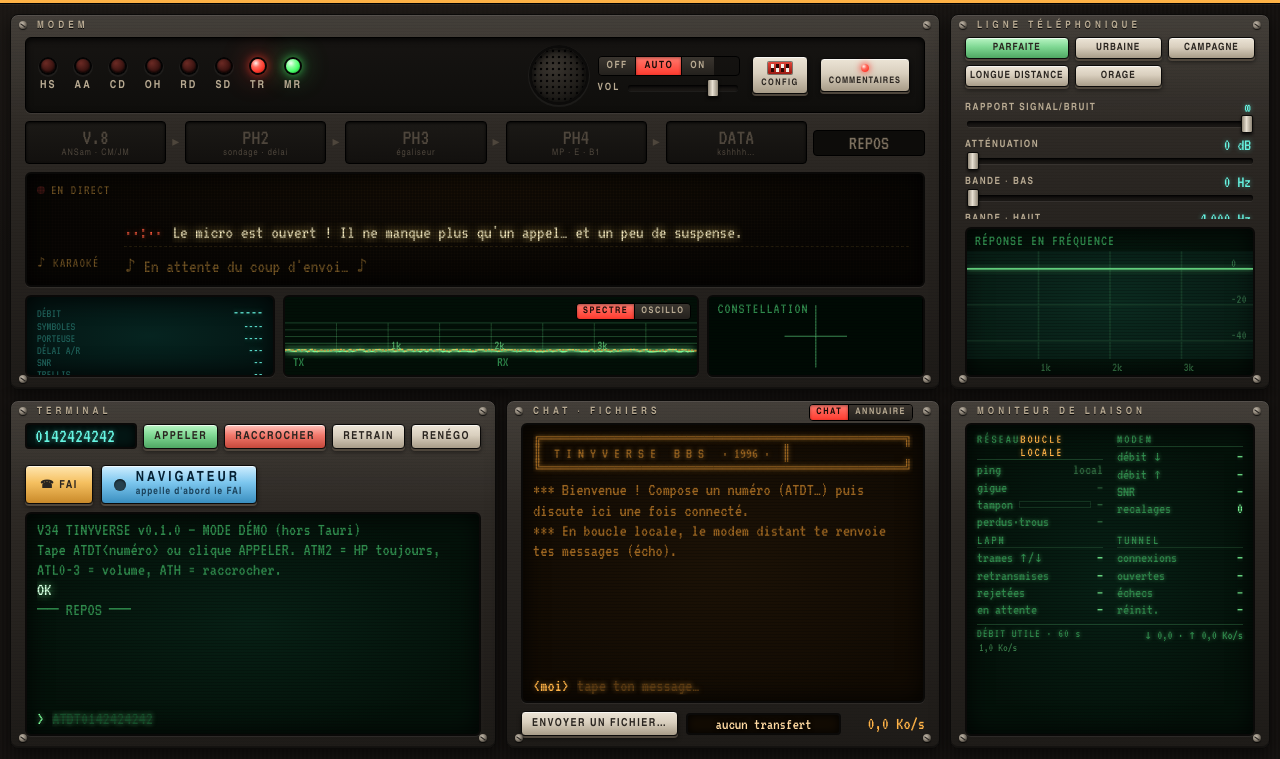
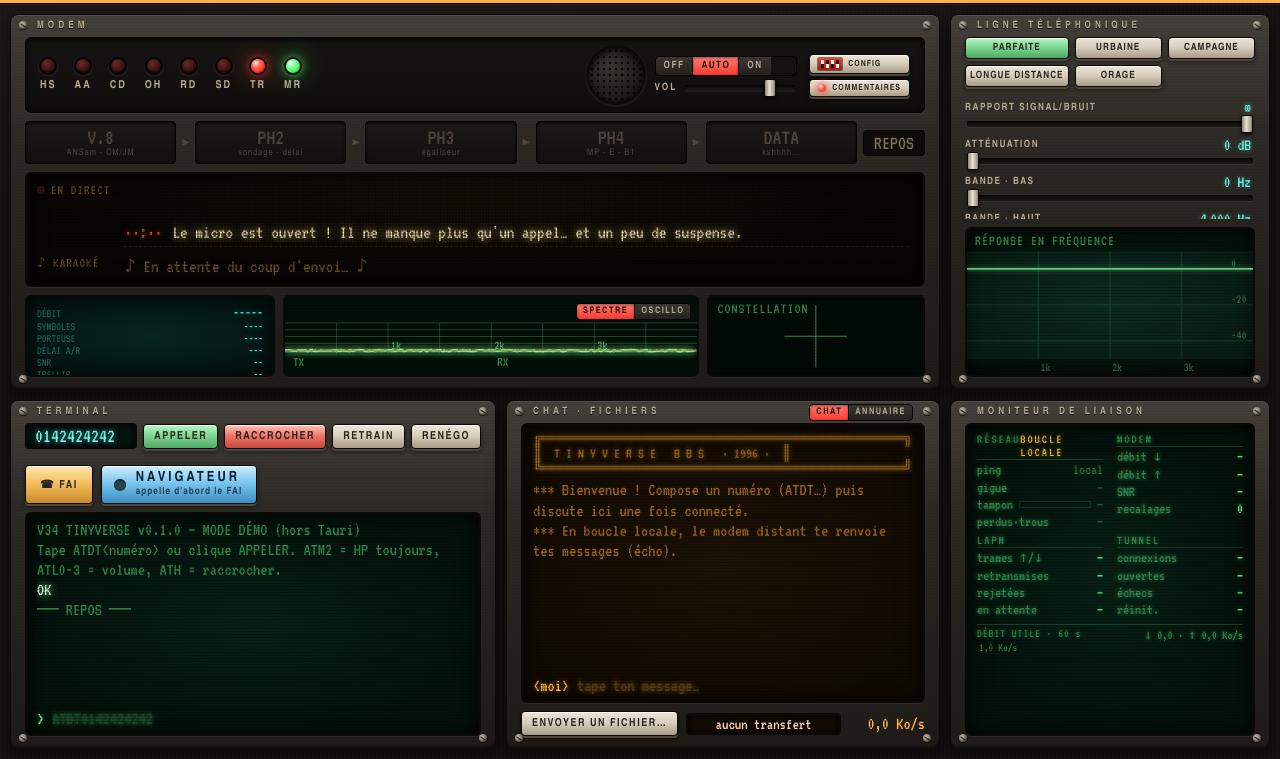
Before and after one commit to Leizar06001/dialup, a plain HTML site: page app/ui/index.html in a window 1280 px wide. Shown: the part 41-800 px from the top of the page. Drawn offline with Linux system fonts and the light colour scheme.

Commit message:
Façade : CONFIG et COMMENTAIRES empilées, l'état de l'appel ne déborde plus sur le haut-parleur
Co-Authored-By: Claude Opus 5.5 <noreply@anthropic.com>
Claude-Session: https://claude.ai/code/session_01V9dhyznXuZb7mDvTn8EAGx

```diff
--- a/app/ui/index.html
+++ b/app/ui/index.html
@@ -64,6 +64,7 @@
               <input type="range" id="spk-vol" min="0" max="100" value="80" aria-label="Volume du haut-parleur">
             </label>
           </div>
+          <div class="key-stack">
           <button class="key cfg-key" id="btn-config" data-tip="cfg" aria-label="Configuration : interrupteurs DIP et débit maximum">
             <i class="cfg-icon" aria-hidden="true"><i></i><i></i><i></i><i></i></i>
             <span>CONFIG</span>
@@ -72,6 +73,7 @@
             <i class="cast-led" aria-hidden="true"></i>
             <span>COMMENTAIRES</span>
           </button>
+          </div>
         </div>
       </div>
 
--- a/app/ui/style.css
+++ b/app/ui/style.css
@@ -935,3 +935,20 @@ button.dip-col:focus-visible .dip-slot { outline: 2px solid var(--vfd); outline-
   .cast-lignes { height: calc(var(--cast-lh) * 2); }
   .kara { font-size: 19px; line-height: 26px; }
 }
+
+/* ------------------------------------------------------------------ façade : touches empilées
+   CONFIG et COMMENTAIRES l'une sur l'autre, en format bas : le bloc du
+   haut-parleur reste étroit et la frise des phases garde sa place. La frise
+   peut rétrécir (jamais déborder sur le haut-parleur). */
+.key-stack { display: flex; flex-direction: column; gap: 5px; }
+.key-stack .key.cfg-key, .key-stack .key.cast-key {
+  flex-direction: row; justify-content: flex-start; gap: 6px;
+  padding: 3px 8px; min-height: 0; font-size: 8.5px; letter-spacing: 1px;
+}
+.phases { min-width: 0; }
+.phases .ph { min-width: 0; overflow: hidden; }
+.phases .ph small { white-space: nowrap; overflow: hidden; text-overflow: ellipsis; max-width: 100%; }
+.phases .call-pill { flex-shrink: 1; min-width: 0; overflow: hidden; text-overflow: ellipsis; white-space: nowrap; }
+@media (min-width: 1400px) and (min-height: 840px) {
+  .phases .call-pill { min-width: 96px; }
+}
```
